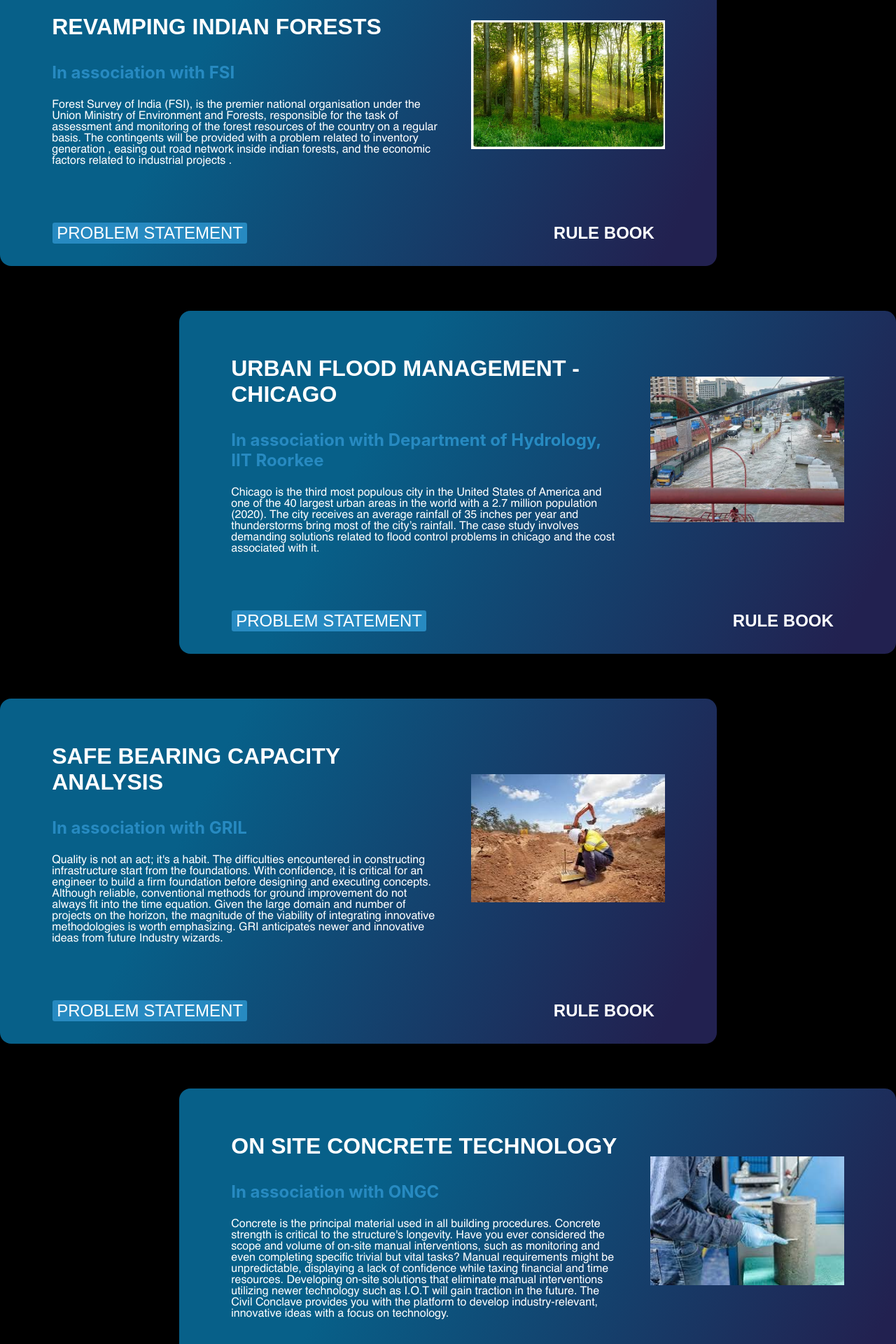
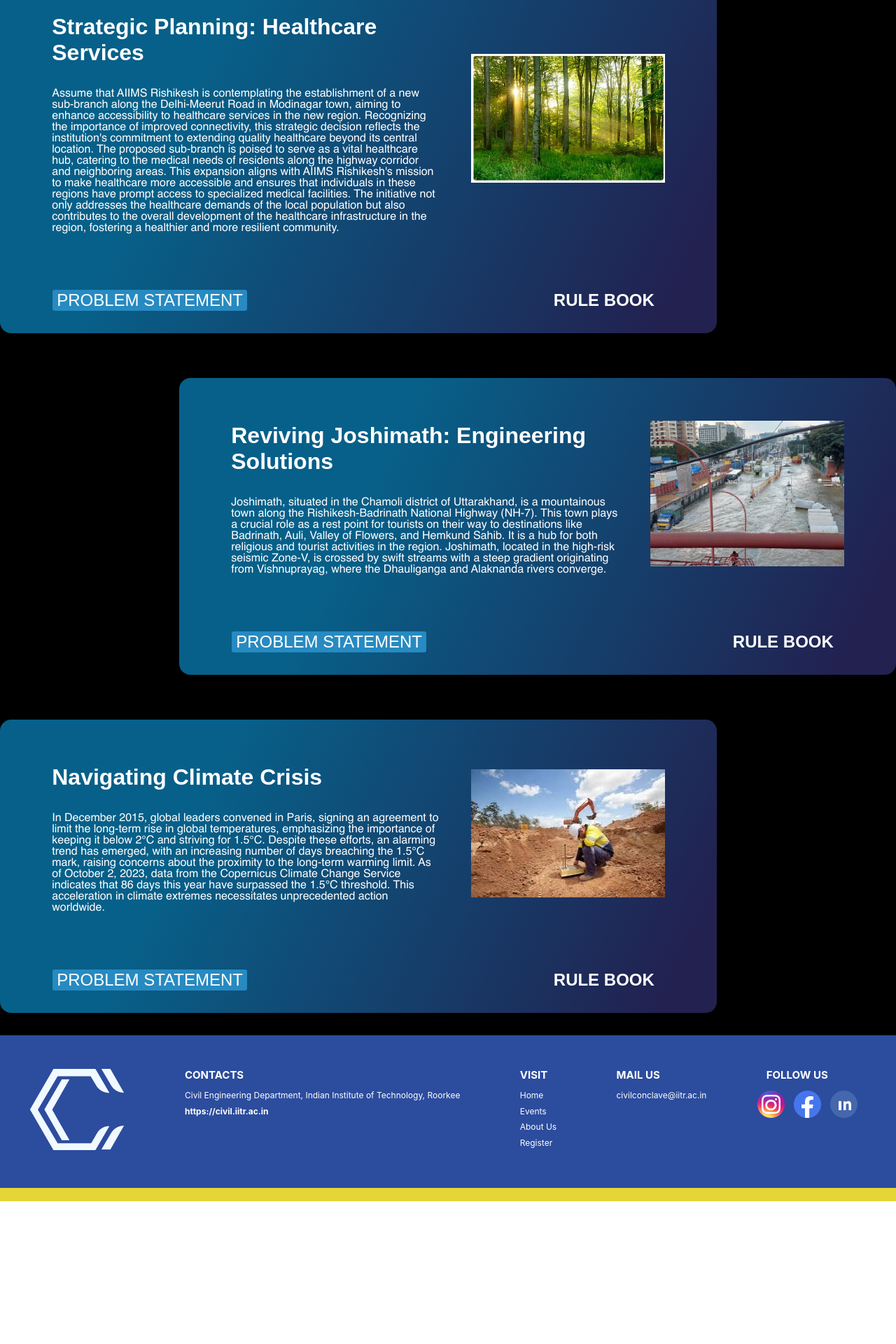
Before and after one commit to Civil-Conclave/civilconclave2k22, a React (Create React App) app: page /casestudy in a window 1280 px wide. Shown: the part 540-2460 px from the top of the page at 70% size. After the commit the page ends 2256 px from the top, so only its background shows below. Built offline with nearby package versions, Linux system fonts and the light colour scheme.

Commit message:
Updated Case Studies

```diff
--- a/src/components/CaseStudy/CaseStudy.css
+++ b/src/components/CaseStudy/CaseStudy.css
@@ -65,6 +65,7 @@
   color: white;
 }
 .casestudy-btn {
+  cursor: pointer;
   color: white;
   background-color: #278ac1;
   font-size: 1.5rem;
@@ -78,6 +79,7 @@
   font-size: 1.5rem;
 }
 .text-casestudy {
+  cursor: pointer;
   background-color: transparent;
   border: none;
   color: white;
--- a/src/components/CaseStudy/CaseStudy.js
+++ b/src/components/CaseStudy/CaseStudy.js
@@ -12,44 +12,52 @@ import Ellipse from "../../assets/Ellipse1.png";
 export default function CaseStudyleft() {
     function onPressForest(e) {
         window.open(
-      "https://drive.google.com/file/d/1gd-mEHXP10-ft1SlHPPRWssC6lwUmLzC/view?usp=sharing"
+            "https://drive.google.com/drive/folders/1iETHhNwjdhTBgHli0bxiM8Vac-hYPUnI?usp=drive_link"
         );
     }
+
     function onPressFlood(e) {
         window.open(
-      "https://drive.google.com/file/d/1N74REMpL-o1b93x3xwovsL7APjLruSMM/view?usp=sharing"
+            "https://drive.google.com/drive/folders/1iETHhNwjdhTBgHli0bxiM8Vac-hYPUnI?usp=drive_link"
         );
     }
+
     function onPressStructural(e) {
         window.open(
-      "https://drive.google.com/file/d/1I74RTYqsM97QSh8mCbWOIi058q0TfQpi/view?usp=sharing"
+            "https://drive.google.com/drive/folders/1iETHhNwjdhTBgHli0bxiM8Vac-hYPUnI?usp=drive_link"
         );
     }
+
     function onPressGril(e) {
         window.open(
-      "https://drive.google.com/file/d/1vo9bdQ2YqIqYFWJiGnPZqhPdNNpZIT_j/view?usp=sharing"
+            "https://drive.google.com/drive/folders/1iETHhNwjdhTBgHli0bxiM8Vac-hYPUnI?usp=drive_link"
         );
     }
+
     function onPressForestInfo(e) {
         window.open(
-      "https://drive.google.com/file/d/1nuCdHNee2WjwlgFQ3VsP6wCaEhObLb_e/view?usp=sharing"
+            "https://drive.google.com/file/d/17YvoUxYPaU4Elrc4YQByRQtn8yTkHJOR/view?usp=sharing"
         );
     }
+
     function onPressFloodInfo(e) {
         window.open(
-      "https://drive.google.com/file/d/1jn0KJlOL7fFvzaU9LPsbsAymI_8S9fXQ/view?usp=sharing"
+            "https://drive.google.com/file/d/1bjdYPzC7HK2q2XAwoVJWfoQhKULbxcX0/view?usp=sharing"
         );
     }
+
     function onPressSoilInfo(e) {
         window.open(
-      "https://drive.google.com/file/d/1lOBa8xRGUtIEqA79QXUp4ss-gUKdSLWj/view?usp=sharing"
+            "https://drive.google.com/file/d/1pgY9O7Jfv8yBKvX8CySI7_4mJsDT6Zbs/view?usp=sharing"
         );
     }
+
     function onPressConcreteInfo(e) {
         window.open(
             "https://drive.google.com/file/d/1Smmcyw0Q6vijxeDckRN14RGODu6QMod3/view?usp=sharing"
         );
     }
+
     return (
         <>
 
@@ -75,23 +83,32 @@ export default function CaseStudyleft() {
             </div>
 
 
-
-
-
             <div className="casestudy-wrapper">
                 <div className="casestudy-main Left">
                     <div className="casestudy1">
                         <div className="casestudy_context">
-              <p className="casestudy_heading">REVAMPING INDIAN FORESTS</p>
-              <p className="casestudy_heading2">In association with FSI</p>
+                            <p className="casestudy_heading">Strategic Planning: Healthcare Services</p>
+                            {/*<p className="casestudy_heading2">In association with FSI</p>*/}
                             <p className="casestudy_main_write">
-                Forest Survey of India (FSI), is the premier national
-                organisation under the Union Ministry of Environment and
-                Forests, responsible for the task of assessment and monitoring
-                of the forest resources of the country on a regular basis. The
-                contingents will be provided with a problem related to inventory
-                generation , easing out road network inside indian forests, and
-                the economic factors related to industrial projects .
+                                Assume that AIIMS Rishikesh is contemplating the establishment of a new sub-branch along
+                                the Delhi-Meerut
+                                Road in Modinagar town, aiming to enhance accessibility to healthcare services in the
+                                new region.
+                                Recognizing the importance of improved connectivity, this strategic decision reflects
+                                the institution's
+                                commitment to extending quality healthcare beyond its central location. The proposed
+                                sub-branch is poised to
+                                serve as a vital healthcare hub, catering to the medical needs of residents along the
+                                highway corridor and
+                                neighboring areas. This expansion aligns with AIIMS Rishikesh's mission to make
+                                healthcare more accessible
+                                and ensures that individuals in these regions have prompt access to specialized medical
+                                facilities. The initiative
+                                not only addresses the healthcare demands of the local population but also contributes
+                                to the overall
+                                development of the healthcare infrastructure in the region, fostering a healthier and
+                                more resilient community.
+
                             </p>
                         </div>
                         <div className="casestudy_image">
@@ -111,19 +128,24 @@ export default function CaseStudyleft() {
                     <div className="casestudy1">
                         <div className="casestudy_context">
                             <p className="casestudy_heading">
-                URBAN FLOOD MANAGEMENT - CHICAGO
+                                Reviving Joshimath: Engineering Solutions
                             </p>
-              <p className="casestudy_heading2">
-                In association with Department of Hydrology, IIT Roorkee
-              </p>
+                            {/*<p className="casestudy_heading2">*/}
+                            {/*    In association with Department of Hydrology, IIT Roorkee*/}
+                            {/*</p>*/}
                             <p className="casestudy_main_write">
-                Chicago is the third most populous city in the United States of
-                America and one of the 40 largest urban areas in the world with
-                a 2.7 million population (2020). The city receives an average
-                rainfall of 35 inches per year and thunderstorms bring most of
-                the city’s rainfall. The case study involves demanding solutions
-                related to flood control problems in chicago and the cost
-                associated with it.
+                                Joshimath, situated in the Chamoli district of Uttarakhand, is a mountainous town along
+                                the
+                                Rishikesh-Badrinath National Highway (NH-7). This town plays a crucial role as a rest
+                                point for
+                                tourists on their way to destinations like Badrinath, Auli, Valley of Flowers, and
+                                Hemkund Sahib.
+                                It is a hub for both religious and tourist activities in the region. Joshimath, located
+                                in the
+                                high-risk seismic Zone-V, is crossed by swift streams with a steep gradient originating
+                                from
+                                Vishnuprayag, where the Dhauliganga and Alaknanda rivers converge.
+
                             </p>
                         </div>
                         <div className="casestudy_image">
@@ -143,20 +165,20 @@ export default function CaseStudyleft() {
                     <div className="casestudy1">
                         <div className="casestudy_context">
                             <p className="casestudy_heading">
-                SAFE BEARING CAPACITY ANALYSIS
+                                Navigating Climate Crisis
                             </p>
-              <p className="casestudy_heading2">In association with GRIL</p>
+                            {/*<p className="casestudy_heading2">In association with GRIL</p>*/}
                             <p className="casestudy_main_write">
-                Quality is not an act; it's a habit. The difficulties
-                encountered in constructing infrastructure start from the
-                foundations. With confidence, it is critical for an engineer to
-                build a firm foundation before designing and executing concepts.
-                Although reliable, conventional methods for ground improvement
-                do not always fit into the time equation. Given the large domain
-                and number of projects on the horizon, the magnitude of the
-                viability of integrating innovative methodologies is worth
-                emphasizing. GRI anticipates newer and innovative ideas from
-                future Industry wizards.
+                                In December 2015, global leaders convened in Paris, signing an agreement to limit the
+                                long-term rise in global temperatures, emphasizing the importance of keeping it below
+                                2°C and striving for 1.5°C. Despite these efforts, an alarming trend has emerged, with
+                                an
+                                increasing number of days breaching the 1.5°C mark, raising concerns about the
+                                proximity to the long-term warming limit. As of October 2, 2023, data from the
+                                Copernicus Climate Change Service indicates that 86 days this year have surpassed the
+                                1.5°C threshold. This acceleration in climate extremes necessitates unprecedented action
+                                worldwide.
+
                             </p>
                         </div>
                         <div className="casestudy_image">
@@ -172,38 +194,7 @@ export default function CaseStudyleft() {
                         </button>
                     </div>
                 </div>
-        <div className="casestudy-main Right">
-          <div className="casestudy1">
-            <div className="casestudy_context">
-              <p className="casestudy_heading">ON SITE CONCRETE TECHNOLOGY</p>
-              <p className="casestudy_heading2">In association with ONGC</p>
-              <p className="casestudy_main_write">
-                Concrete is the principal material used in all building
-                procedures. Concrete strength is critical to the structure's
-                longevity. Have you ever considered the scope and volume of
-                on-site manual interventions, such as monitoring and even
-                completing specific trivial but vital tasks? Manual requirements
-                might be unpredictable, displaying a lack of confidence while
-                taxing financial and time resources. Developing on-site
-                solutions that eliminate manual interventions utilizing newer
-                technology such as I.O.T will gain traction in the future. The
-                Civil Conclave provides you with the platform to develop
-                industry-relevant, innovative ideas with a focus on technology.
-              </p>
-            </div>
-            <div className="casestudy_image">
-              <img src={Structural} className="imgg"></img>
-            </div>
-          </div>
-          <div className="casestudy2">
-            <button className="casestudy-btn" onClick={onPressConcreteInfo}>
-              PROBLEM STATEMENT
-            </button>
-            <button className="text-casestudy" onClick={onPressStructural}>
-              RULE BOOK
-            </button>
-          </div>
-        </div>
+
             </div>
         </>
     );
```
Lines whose indentation alone changed are shown as unchanged.
